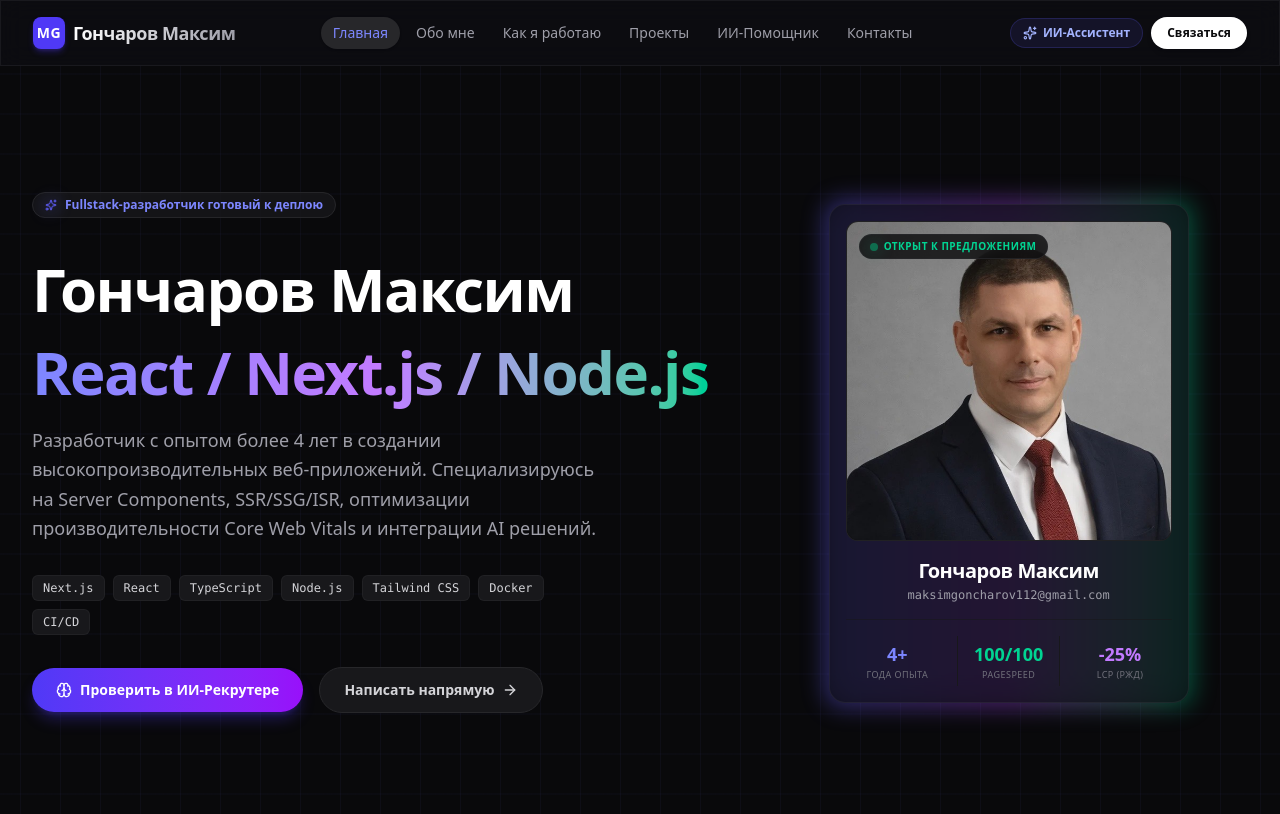
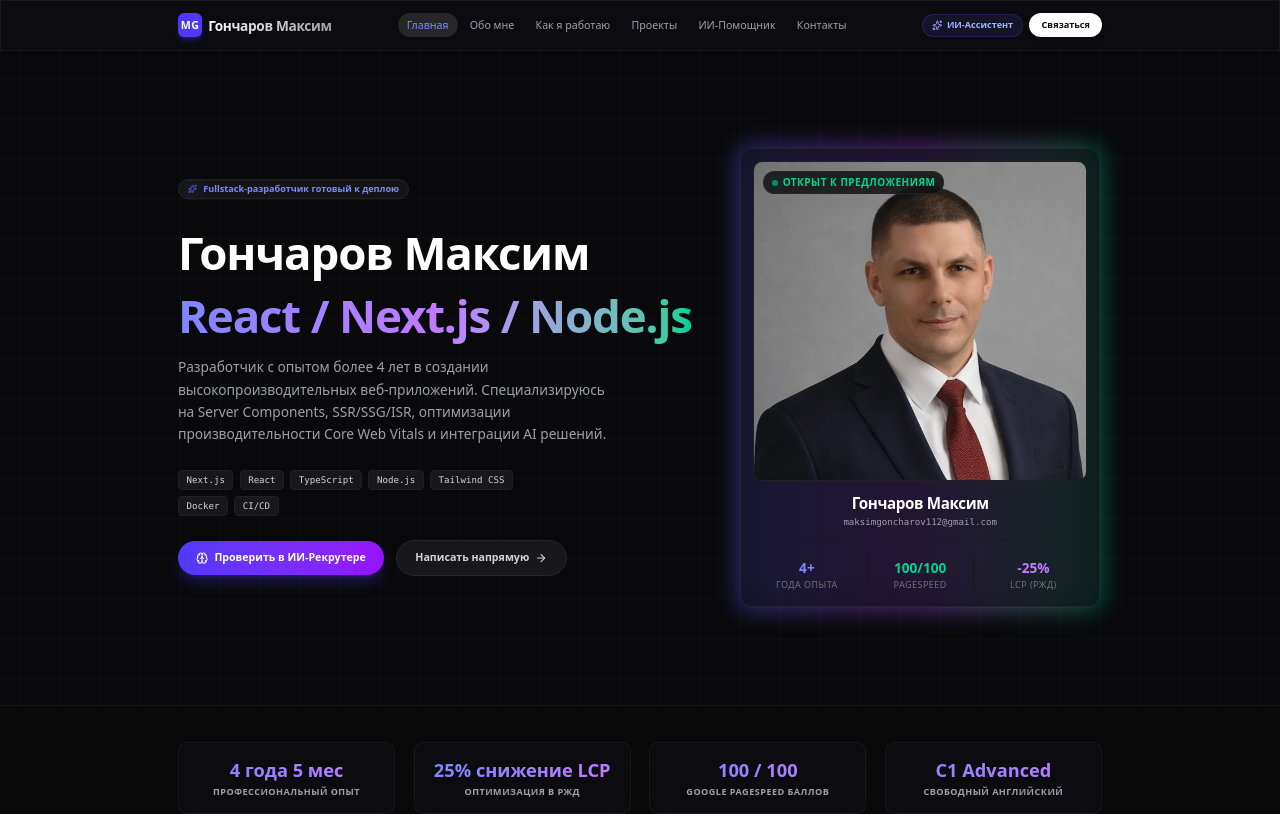
Before and after one commit to GoncharovMaksim/LabX, a Next.js app: page / in a window 1280 px wide. Shown: the top 814 px of the page. Built offline with nearby package versions, Linux system fonts and the light colour scheme.

Commit message:
feat: initialize global stylesheet for application styling

```diff
--- a/src/app/globals.css
+++ b/src/app/globals.css
@@ -7,6 +7,25 @@
   --primary-glow: rgba(99, 102, 241, 0.15);
   --secondary: #10b981;
   --secondary-glow: rgba(16, 185, 129, 0.15);
+}
+
+html {
+  /* Базовый размер шрифта для мобильных устройств (чтобы текст не был слишком мелким) */
+  font-size: 14px;
+}
+
+@media (min-width: 768px) and (max-width: 1600px) {
+  html {
+    /* Динамическое масштабирование всего интерфейса (Tailwind rem-классов) на основе ширины экрана */
+    font-size: 0.95vw;
+  }
+}
+
+@media (min-width: 1600px) {
+  html {
+    /* Ограничение масштабирования на ультрашироких мониторах для сохранения читаемости */
+    font-size: 15.2px;
+  }
 }
 
 body {
```
